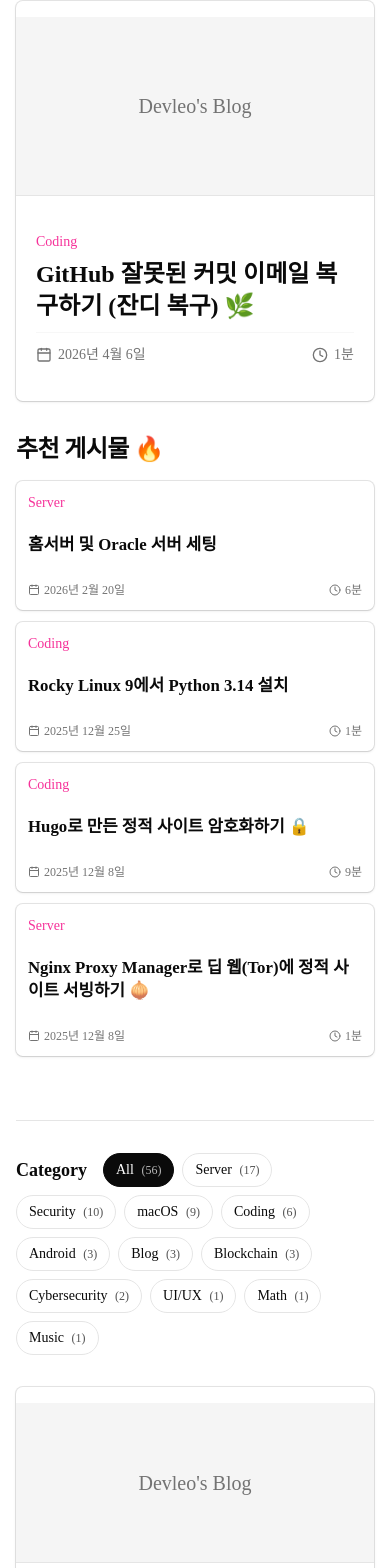
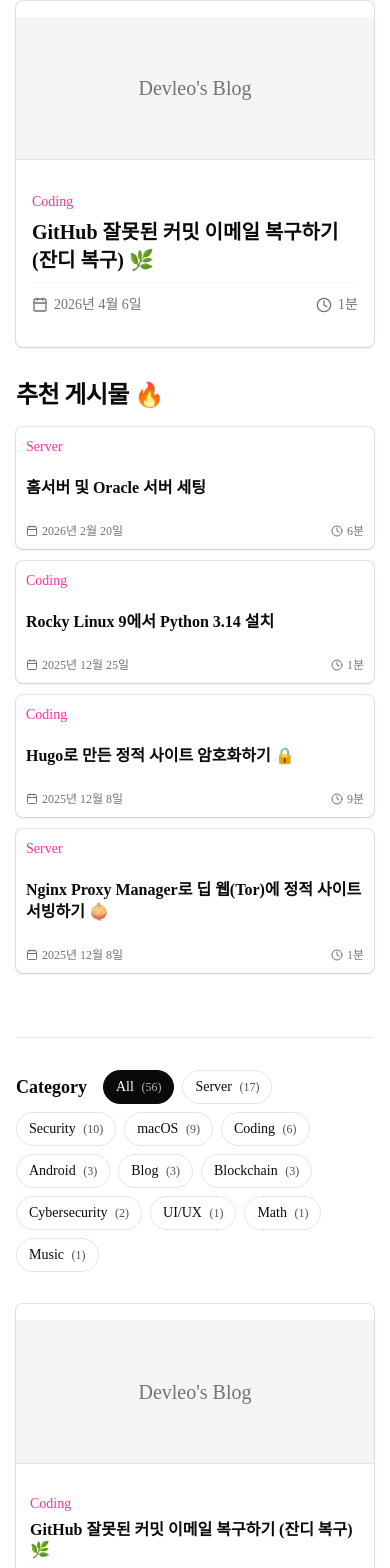
Before and after one commit to D3vle0/blog-v7, a Next.js app: page / in a window 390 px wide. Shown: the part 364-1932 px from the top of the page. Built offline with nearby package versions, Linux system fonts and the light colour scheme.

Commit message:
style: adjust card dimensions, typography, and spacing for refined blog post cards

```diff
--- a/app/page.tsx
+++ b/app/page.tsx
@@ -12,13 +12,13 @@ function CompactPostCard({ post }: { post: Post }) {
 
   return (
     <Link href={`/blog/${post.metadata.slug}`} className="block h-full">
-      <Card className="flex flex-col h-full hover:bg-muted/50 transition-colors border-border/50 shadow-sm hover:shadow-md cursor-pointer overflow-hidden p-3 group">
+      <Card className="flex flex-col h-full hover:bg-muted/50 transition-colors border-border/50 shadow-sm hover:shadow-md cursor-pointer overflow-hidden p-2.5 group">
         <div className="flex justify-between items-start mb-1">
           <span className="text-sm font-medium text-pink-500">
             {post.metadata.categories?.[0] || 'Uncategorized'}
           </span>
         </div>
-        <h3 className="font-bold text-[1.05rem] leading-snug line-clamp-2 mb-1.5 group-hover:text-primary transition-colors">
+        <h3 className="font-bold text-[1rem] leading-snug line-clamp-2 mb-1 group-hover:text-primary transition-colors">
           {post.metadata.title}
         </h3>
         <div className="flex items-center justify-between text-xs text-muted-foreground mt-auto pt-1">
@@ -48,7 +48,7 @@ function LargePostCard({ post }: { post: Post }) {
     <Link href={`/blog/${post.metadata.slug}`} className="block h-full">
       <Card className="h-full flex flex-col hover:bg-muted/50 transition-colors border-border/50 shadow-sm hover:shadow-md cursor-pointer overflow-hidden group relative">
         {post.metadata.coverImage ? (
-          <div className="relative w-full aspect-[2/1] overflow-hidden bg-white dark:bg-zinc-900 border-b">
+          <div className="relative w-full aspect-[2.5/1] overflow-hidden bg-white dark:bg-zinc-900 border-b">
             <img
               src={post.metadata.coverImage}
               alt={post.metadata.title}
@@ -56,15 +56,15 @@ function LargePostCard({ post }: { post: Post }) {
             />
           </div>
         ) : (
-          <div className="relative w-full aspect-[2/1] overflow-hidden bg-muted border-b flex items-center justify-center">
+          <div className="relative w-full aspect-[2.5/1] overflow-hidden bg-muted border-b flex items-center justify-center">
             <span className="text-muted-foreground text-xl font-medium">Devleo's Blog</span>
           </div>
         )}
-        <div className="p-5 flex flex-col flex-1">
+        <div className="p-4 flex flex-col flex-1">
           <span className="text-sm font-medium text-pink-500 mb-1.5">
             {post.metadata.categories?.[0] || 'Uncategorized'}
           </span>
-          <h3 className="font-bold text-2xl line-clamp-2 mb-2.5 group-hover:text-primary transition-colors">
+          <h3 className="font-bold text-xl lg:text-2xl line-clamp-2 mb-2 group-hover:text-primary transition-colors">
             {post.metadata.title}
           </h3>
           <div className="flex items-center justify-between text-sm text-muted-foreground mt-auto pt-3 border-t border-border/30">
--- a/components/CategoryFilter.tsx
+++ b/components/CategoryFilter.tsx
@@ -17,7 +17,7 @@ function PostCard({ post }: { post: Post }) {
     <Link href={`/blog/${post.metadata.slug}`} className="block h-full">
       <Card className="h-full flex flex-col hover:bg-muted/50 transition-colors border-border/50 shadow-sm hover:shadow-md cursor-pointer overflow-hidden group">
         {post.metadata.coverImage ? (
-          <div className="relative w-full h-40 overflow-hidden bg-white dark:bg-zinc-900 border-b">
+          <div className="relative w-full h-36 overflow-hidden bg-white dark:bg-zinc-900 border-b">
             <img
               src={post.metadata.coverImage}
               alt={post.metadata.title}
@@ -25,15 +25,15 @@ function PostCard({ post }: { post: Post }) {
             />
           </div>
         ) : (
-          <div className="relative w-full h-40 overflow-hidden bg-muted border-b flex items-center justify-center">
+          <div className="relative w-full h-36 overflow-hidden bg-muted border-b flex items-center justify-center">
             <span className="text-muted-foreground text-xl font-medium">Devleo's Blog</span>
           </div>
         )}
-        <div className="p-4 flex flex-col flex-1">
+        <div className="p-3.5 flex flex-col flex-1">
           <span className="text-sm font-medium text-pink-500 mb-1.5">
             {post.metadata.categories?.[0] || 'Uncategorized'}
           </span>
-          <h3 className="font-bold text-[1.05rem] leading-tight line-clamp-2 mb-2 group-hover:text-primary transition-colors">
+          <h3 className="font-bold text-[1rem] leading-tight line-clamp-2 mb-1.5 group-hover:text-primary transition-colors">
             {post.metadata.title}
           </h3>
           <div className="flex items-center justify-between text-xs text-muted-foreground mt-auto pt-3 border-t border-border/30">
```
